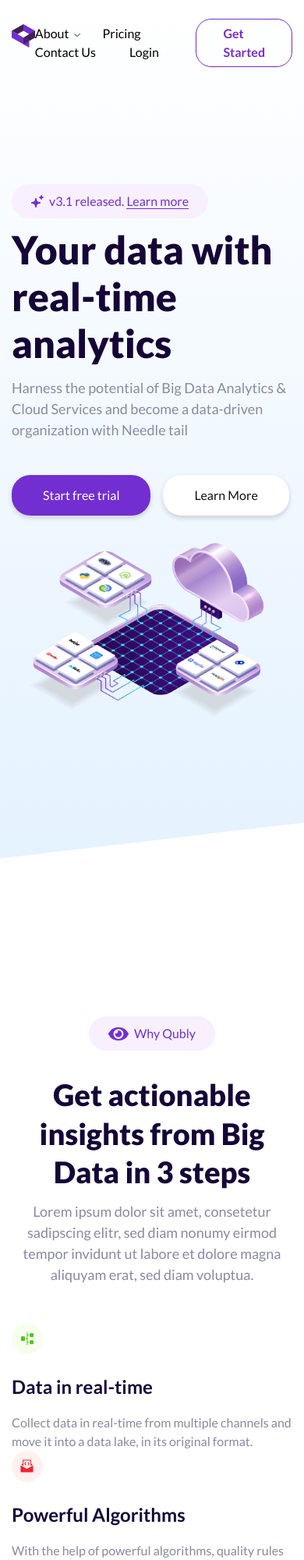
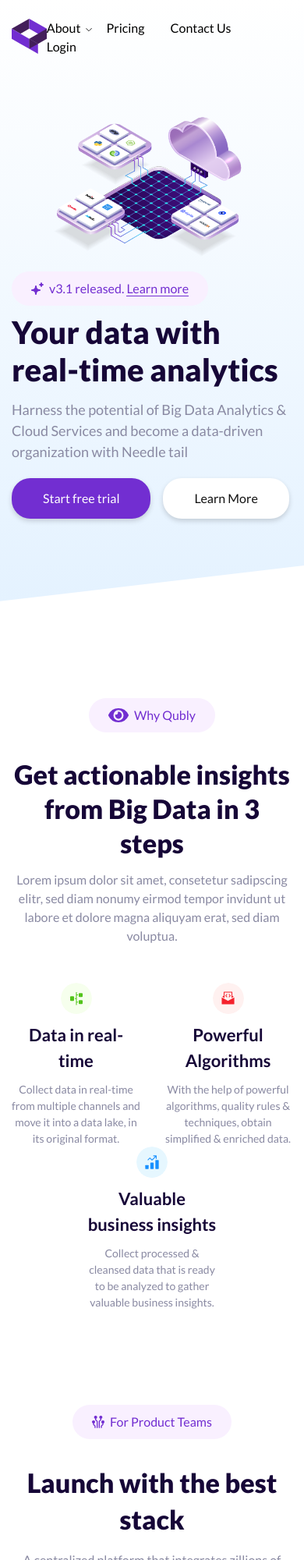
Before and after one commit to Denys-Dudnyk/Landing-site-layout, a plain HTML site: page index.html in a window 390 px wide. Shown: the top 2000 px of the page at 78% size. Drawn offline with Linux system fonts and the light colour scheme.

Commit message:
v10 Adaptation for Tablets

```diff
--- a/index.html
+++ b/index.html
@@ -57,7 +57,7 @@
 		<div class="main_banner">
 			<div class="container">
 				<div class="row">
-					<div class="col-lg-6">
+					<div class="col-lg-6 col-md-7 order-lg-1 order-2">
 						<div class="mb_info">
 							<div class="notif">
 								<img src="img/main_banner/update_icon_mb.svg" alt="">
@@ -75,8 +75,8 @@
 							</div>
 						</div>
 					</div>
-					<div class="col-lg-6">
-						<img src="img/main_banner/image_mb.png" alt="" class="img_reponsive">
+					<div class="col-lg-6 col-md-5 order-lg-2 order-1">
+						<img src="img/main_banner/image_mb.png" alt="" class="img-responsive">
 					</div>
 				</div>
 			</div>
@@ -93,8 +93,8 @@
 			<h2>Get actionable insights from Big Data in 3 steps</h2>
 				<div class="description">Lorem ipsum dolor sit amet, consetetur sadipscing elitr, sed diam nonumy eirmod tempor invidunt ut labore et dolore magna aliquyam erat, sed diam voluptua.</div>
 			</div>
-			<div class="row row_adv">
-				<div class="col-lg-4">
+			<div class="row row_adv d-flex justify-content-center">
+				<div class="col-md-4 col-sm-6">
 					<div class="item_adv">
 						<img src="img/advantages/icon_1.svg" alt="">
 						<div class="heading">Data in real-time</div>
@@ -102,7 +102,7 @@
 					</div>
 				</div>
 
-				<div class="col-lg-4">
+				<div class="col-md-4 col-sm-6">
 					<div class="item_adv">
 						<img src="img/advantages/icon_2.svg" alt="">
 						<div class="heading">Powerful Algorithms</div>
@@ -110,7 +110,7 @@
 					</div>
 				</div>
 
-				<div class="col-lg-4">
+				<div class="col-md-4 col-sm-6">
 					<div class="item_adv">
 						<img src="img/advantages/icon_3.svg" alt="">
 						<div class="heading">Valuable business insights</div>
@@ -125,9 +125,9 @@
 	<section id="info_1" class="information">
 		<div class="container">
 			<div class="row d-flex align-items-center">
-				<div class="col-lg-6"><img src="img/information/info_img_1.svg" alt="" class="img-responsive">
+				<div class="col-lg-6 col-md-4"><img src="img/information/info_img_1.svg" alt="" class="img-responsive">
 				</div>
-				<div class="col-lg-6">
+				<div class="col-lg-6 col-md-8">
 					<div class="right_info">
 						<div class="notif">
 							<img src="img/information/icon_native_1.svg" alt="">
@@ -146,7 +146,7 @@
 	<section id="info_2" class="information">
 		<div class="container">
 			<div class="row d-flex align-items-center">
-				<div class="col-lg-6">
+				<div class="col-lg-6 col-md-8">
 					<div class="right_info">
 						<div class="notif">
 							<img src="img/information/icon_native_2.svg" alt="">
@@ -157,7 +157,7 @@
 						</div>
 					</div>
 				</div>
-				<div class="col-lg-6"><img src="img/information/info_img_2.png" alt="" class="img-responsive">
+				<div class="col-lg-6 col-md-4"><img src="img/information/info_img_2.png" alt="" class="img-responsive">
 				</div>
 			</div>
 		</div>
--- a/sass/adaptive.sass
+++ b/sass/adaptive.sass
@@ -4,17 +4,105 @@
 
 /* Large Devices, Wide Screens */
 @media only screen and (max-width : 1200px)
-	/**/
+	.main_banner
+		padding: 170px 0 220px
 
 
 /* Medium Devices, Desktops */
 @media only screen and (max-width : 992px)
-	/**/
+	.main_banner .mb_info > h1
+		font-size: 45px
 
+	.main_banner .mb_info > .descr
+		margin-bottom: 20px
+
+	.main_banner
+		padding: 100px 0 160px
+
+	section
+		padding: 80px 0
+
+	#advantages .row_adv .item_adv > .heading
+		margin: 16px 0
+
+	#reviews
+		padding: 170px 0
+
+	.pf_info
+		margin-bottom: 120px
+
+	#footer .row_flex .col_footer_1,
+	#footer .row_flex .col_footer_3
+		width: 48%
+		order: 2
+	#footer .row_flex .col_footer_2
+		width: 100%
+		margin-bottom: 30px
+		order: 1
 
 /* Small Devices, Tablets */
 @media only screen and (max-width : 768px)
-	/**/
+
+	#header .inner_header .ride_side_header >.btn_simple
+		display: none
+
+	#header .inner_header .ride_side_header .mnu_top > li a
+		padding: 5px 30px 5px 0
+	#header .inner_header .ride_side_header .mnu_top > li.has_sub_menu:after
+		right: 15px
+
+	.main_banner
+		padding: 50px 0 170px
+		.img-responsive
+			margin: 0 auto
+			max-width: 80%
+
+	.main_banner .mb_info > h1
+		font-size: 40px
+
+	section
+		padding: 60px 0
+
+
+
+	#advantages .description
+		font-size: 16px
+
+	.row_adv
+		>div
+			width: 50%
+		.item_adv
+			text-align: center
+			max-width: 240px
+			margin: 0 auto
+
+	#advantages .row_adv .item_adv > .heading
+		margin: 10px 0
+
+	#advantages .row_adv .item_adv > .heading
+		font-size: 22px
+
+	#advantages .row_adv .item_adv > .descr
+		font-size: 14px
+
+	section.information .img-responsive
+		display: none
+
+	section.information .right_info
+		padding: 0 10px
+		text-align: center
+		.notif
+			margin: 0 auto
+
+	section.information .right_info > h3, #pre_footer .pf_info > h4 ,#advantages .heading_main h2
+		font-size: 34px
+
+	#reviews .item_rev > .quotes
+		font-size: 16px
+		height: 80px
+
+	#footer
+		padding: 30px 0
 
 
 /* Extra Small Devices, Phones */
--- a/sass/main.sass
+++ b/sass/main.sass
@@ -463,9 +463,10 @@
 					justify-content: center
 					width: 16px
 					height: 16px
-					transition: transform .4s ease
 					text-decoration: none
-					&:hover
+					>img
+						transition: transform .4s ease
+					&:hover >img
 						transform: translateY(-8px)
 				&:last-child
 					margin-right: 0
```
Also changed, not shown: css/adaptive.css, css/main.css.
